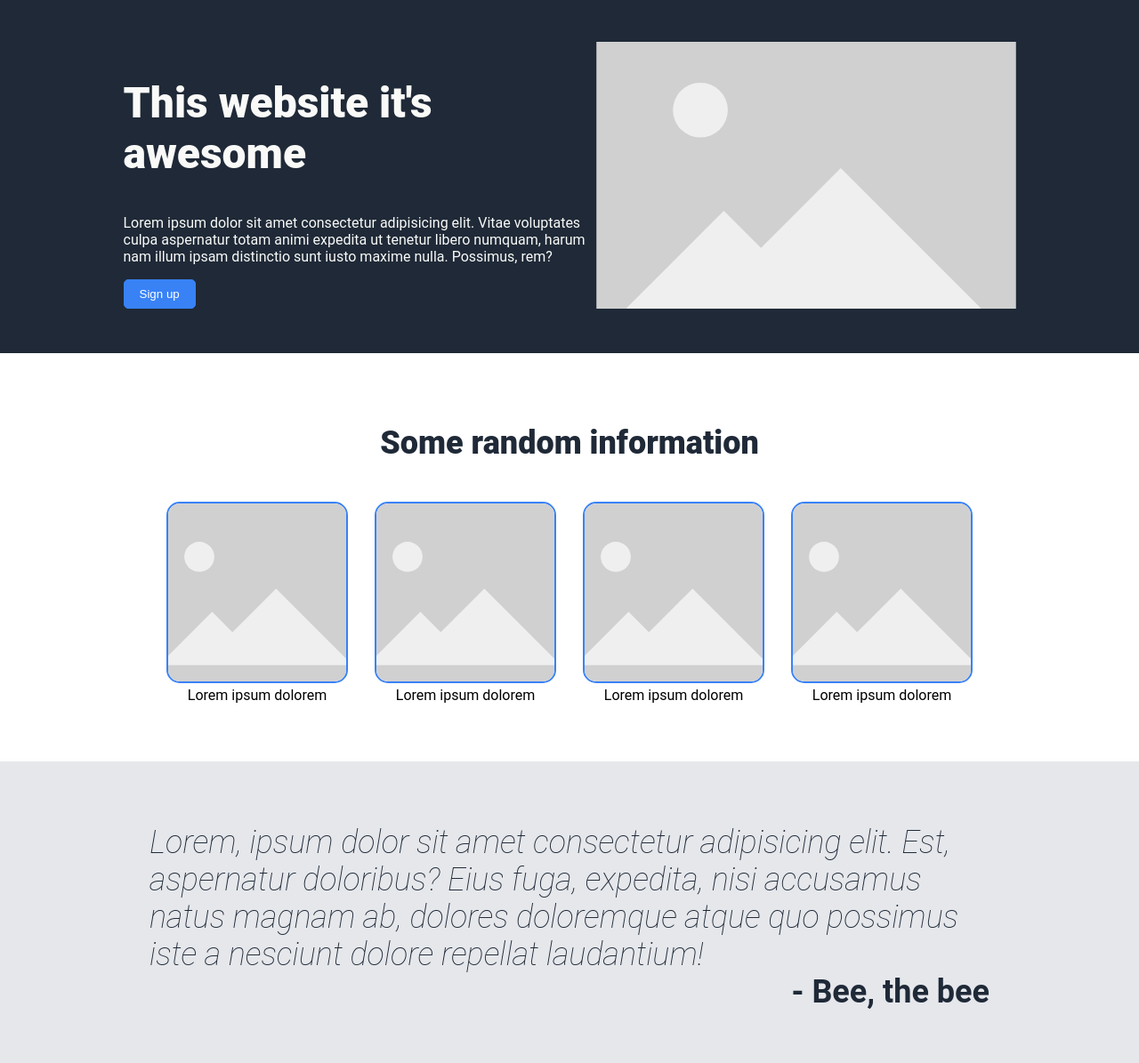
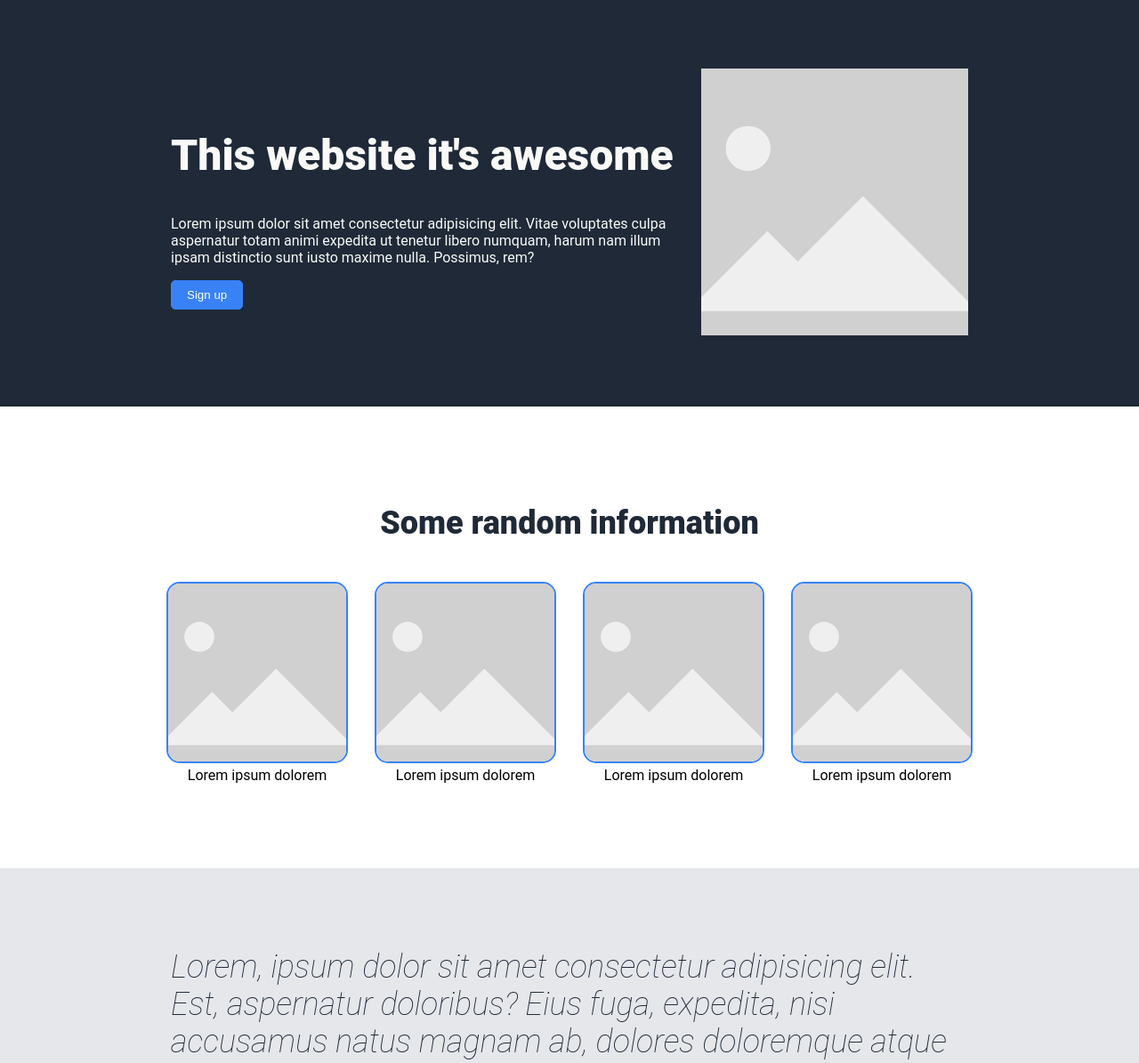
Before and after one commit to Win546/landing-page-odin, a plain HTML site: page index.html in a window 1280 px wide. Shown: the part 103-1298 px from the top of the page at 89% size. Drawn offline with Linux system fonts and the light colour scheme.

Commit message:
Last commit
I've finished the landing page

```diff
--- a/index.html
+++ b/index.html
@@ -27,6 +27,7 @@
     </header>
     <main>
         <section class="section-1">
+            <div class="hero-section">
             <div class="info">
                 <h1>
                     This website it's awesome
@@ -40,7 +41,7 @@
             </div>
 
                 <img class="hero-image" src="img/placeholder.svg"  width="300" height="300" alt="placeholder image">
-
+            </div>
         </section>
         <section class="section-2">
             <h2>Some random information</h2>
--- a/style.css
+++ b/style.css
@@ -35,12 +35,18 @@ header ul {
 
 section {
     display: flex;
-padding: 50px;
+padding: 80px;
     align-items: center;
     justify-content: center;
     flex: 0 1 200px;
 }
-
+.hero-section{
+    display: flex;
+    align-items: center;
+    justify-content: center;
+    flex: 0 1 80%;
+    gap:20px
+}
 h1 {
     font-size: 48px;
     font-weight: 900;
@@ -65,9 +71,9 @@ h2 {
     align-items: center;
     color: #E5E7EB;
     font-size: 18px;
-    padding: 25px 50px;
+    padding: 25px 75px;
     border-radius: 5px;
-   flex: 0 0 75%;
+   flex: 0 0 65%;
 }
 
 .container>div {
@@ -148,7 +154,7 @@ footer {
 }
 
 .info {
-    flex: 0 1 45%
+    flex: 2
 }
 
 .citazion {
@@ -157,6 +163,9 @@ footer {
     font-weight: lighter;
     font-style: italic;
     color: #1F2937;
+    gap: 20px;
+display: flex;
+flex-direction: column;
 }
 
 figure {
@@ -164,6 +173,3 @@ figure {
     flex: 0 0 200px;
     text-align: center;
 }
-.hero-image{
-    width: 40%;
-}
```
